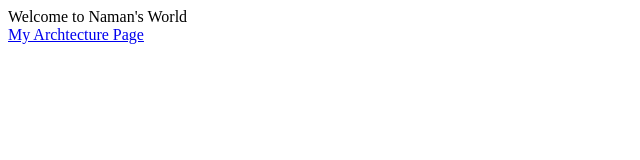
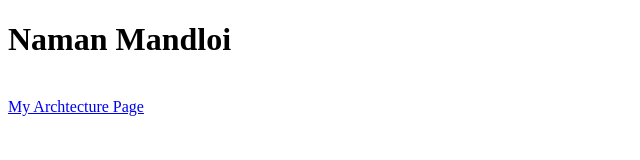
Before and after one commit to namanmandloi/namanmandloi.github.io, a plain HTML site: page index.html in a window 1280 px wide. Shown: the whole page, without its empty margins (0-640 px from the left). Drawn offline with Linux system fonts and the light colour scheme.

Commit message:
Commit two files to Github
Make changes to 2 files: Changed Index and Architect file with Naman's name

```diff
--- a/index.html
+++ b/index.html
@@ -1,6 +1,7 @@
 <!DOCTYPE html>
 <html>
-<body>Welcome to Naman's World</h1> <br>
+<body>
+  <h1>Naman Mandloi</h1> <br>
   <a href="architecture.html">My Archtecture Page</a>
 </body>
 </html>
```
Also changed, not shown: architecture.html (+1 -1 lines).
